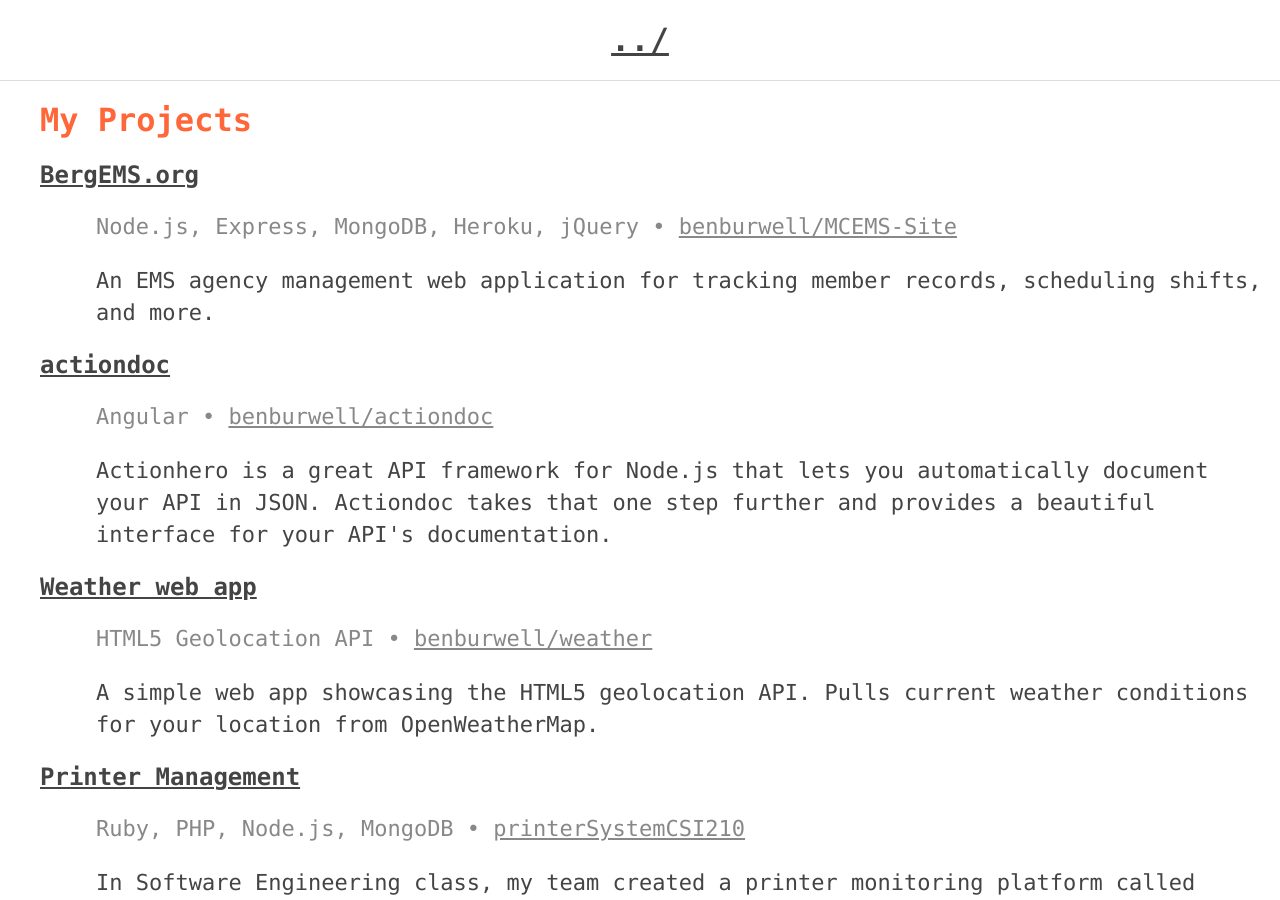
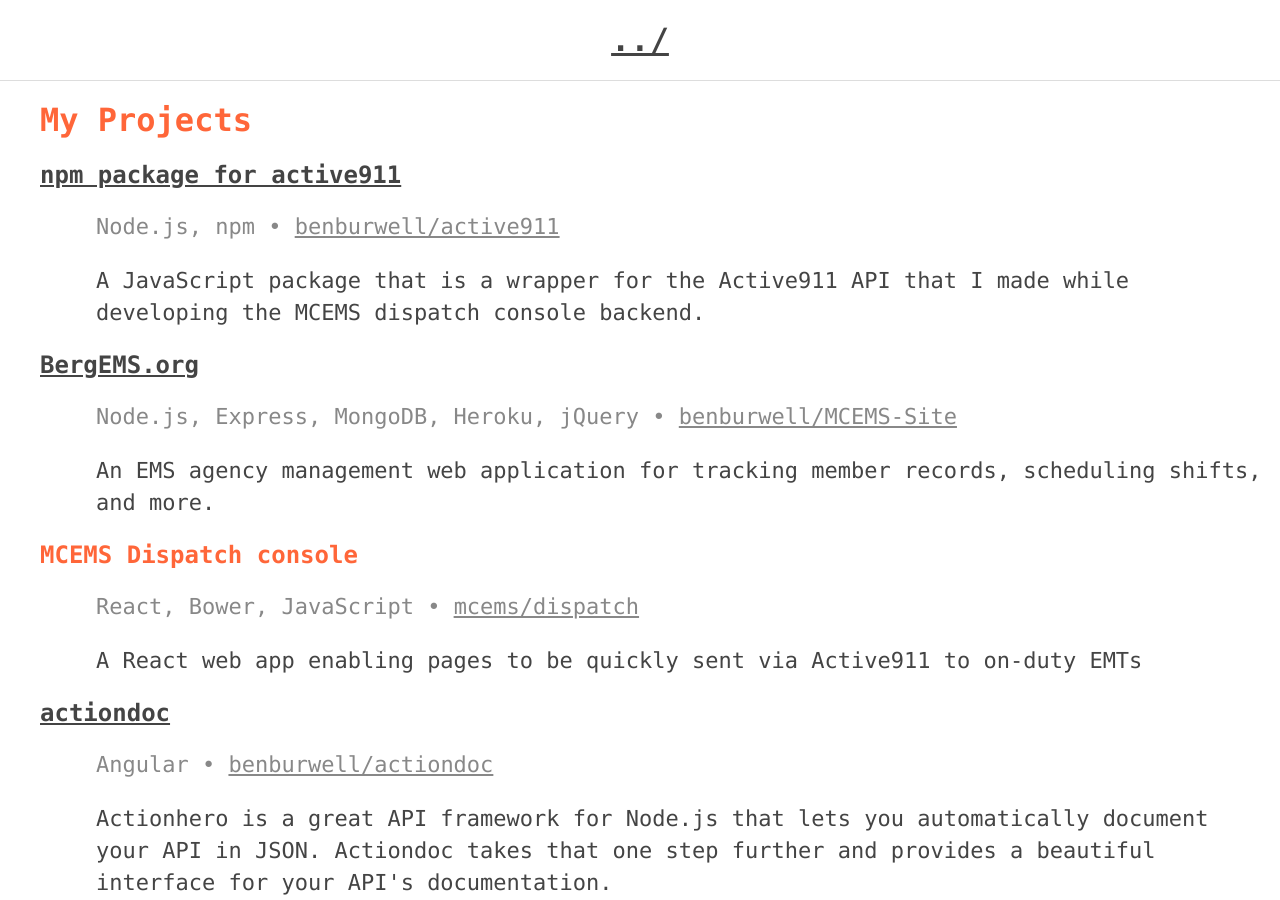
Before and after one commit to benburwell/benburwell.github.io, a Jekyll site: the page built from projects/index.html, in a window 1280 px wide and 900 px high. Built offline with Jekyll 4.4.1, drawn with Linux system fonts in a browser that asks for light colours.

Commit message:
Add some projects

```diff
--- a/_data/projects.yml
+++ b/_data/projects.yml
@@ -1,8 +1,19 @@
+- name: "npm package for active911"
+  description: "A JavaScript package that is a wrapper for the Active911 API that I made while developing the MCEMS dispatch console backend."
+  tech: "Node.js, npm"
+  github: "benburwell/active911"
+  live: "https://www.npmjs.com/package/active911"
+
 - name: "BergEMS.org"
   description: "An EMS agency management web application for tracking member records, scheduling shifts, and more."
   tech: "Node.js, Express, MongoDB, Heroku, jQuery"
   github: "benburwell/MCEMS-Site"
   live: "https://www.bergems.org/"
+
+- name: "MCEMS Dispatch console"
+  description: "A React web app enabling pages to be quickly sent via Active911 to on-duty EMTs"
+  tech: "React, Bower, JavaScript"
+  github: "mcems/dispatch"
 
 - name: "actiondoc"
   description: "Actionhero is a great API framework for Node.js that lets you automatically document your API in JSON. Actiondoc takes that one step further and provides a beautiful interface for your API's documentation."
```
